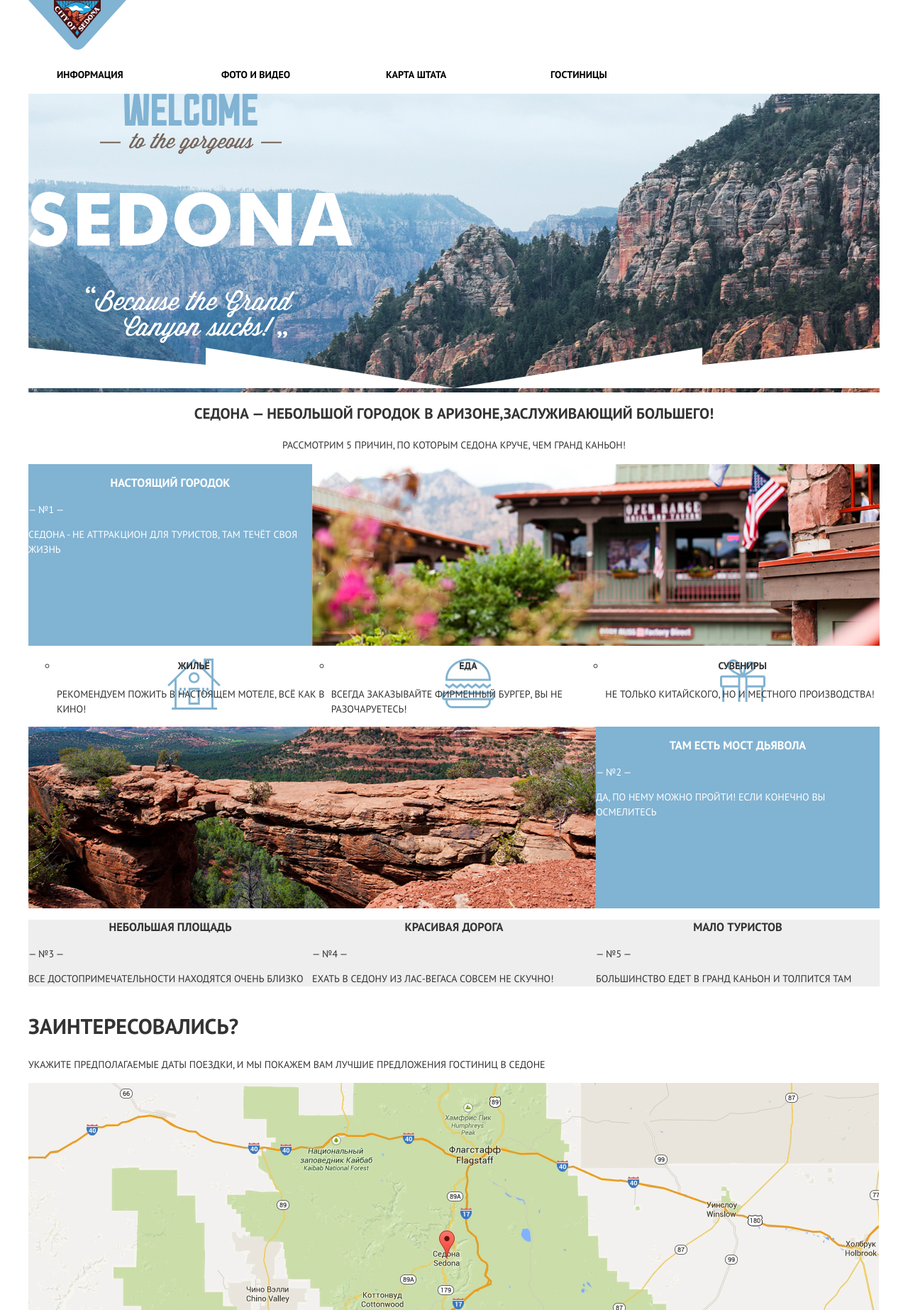
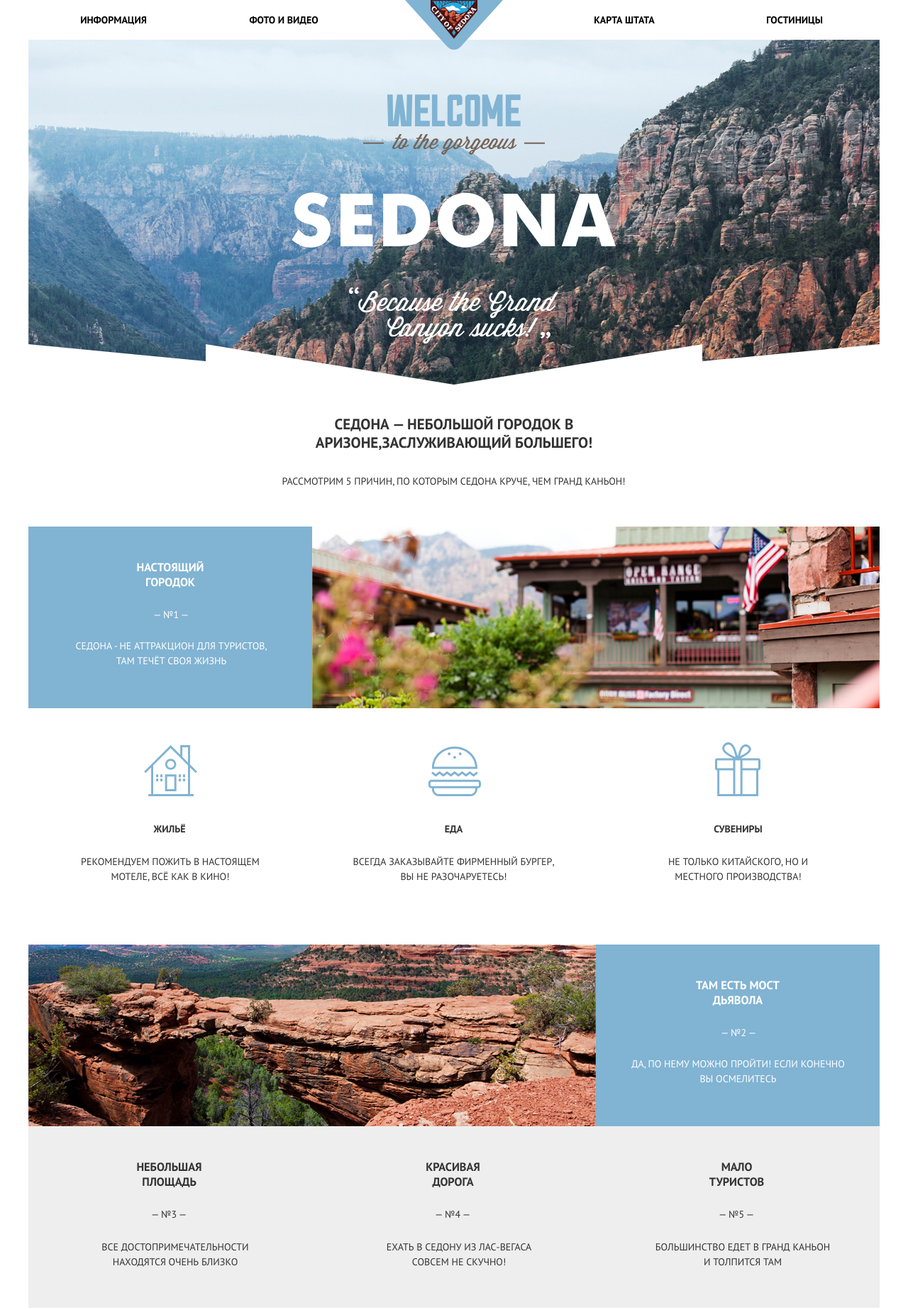
Before and after one commit to lapskaya-ks/223497-sedona-30, a plain HTML site: page index.html in a window 1280 px wide. Shown: the top 1846 px of the page at 71% size. Drawn offline with Linux system fonts and the light colour scheme.

Commit message:
Обновленная главная страница

```diff
--- a/css/style.css
+++ b/css/style.css
@@ -79,6 +79,11 @@ img {
   height: auto;
 }
 
+ul{
+  list-style: none;
+  padding-left: 0;
+}
+
 .title-hidden {
   display: none;
 }
@@ -94,19 +99,42 @@ img {
 
 .social-list {
   list-style: none;
-
+  display: flex;
+  justify-content: center;
+  margin: 0;
+  padding-left: 0px;
 }
 
 .sort-list {
   list-style: none;
+  margin: 0;
 }
 
 .catalog-list {
   list-style: none;
 }
 
+.catalog-rate {
+  margin: 0 0 0 auto;
+}
+
 .ranking {
   list-style: none;
+  display: flex;
+  justify-content: flex-end;
+}
+
+.ranking-item {
+  margin-right: 5px;
+}
+
+.ranking-item:last-child {
+  margin-right: 0px;
+}
+
+.catalog-text {
+  padding: 3px 12px 3px 15px;
+  margin: 40px 0 0;
 }
 
 /* Grid */
@@ -123,6 +151,7 @@ img {
   line-height: 26px;
   font-weight: 700;
   color: var(--basic-black);
+  position: relative;
 }
 
 
@@ -158,8 +187,10 @@ img {
 
 /* Welcome */
 
+
+
 .welcome-block {
-  background-image: url(/img/background_photo.jpg);
+  background-image: url(../img/background_photo.jpg);
   background-position: top center;
   background-repeat: no-repeat;
 }
@@ -170,6 +201,7 @@ img {
   padding: 0px;
   display: grid;
   grid-template-columns: 1fr 1fr 1fr;
+  margin: 0px;
 }
 
 
@@ -179,62 +211,148 @@ img {
   font-size: 21px;
   line-height: 26px;
   font-weight: 700;
+  padding-top: 43px;
+  width: 470px;
+  padding-left: 365px;
   text-align: center;
+  margin: 0px;
+  height: 80px;
 }
 
 .subtitle {
   line-height: 21px;
   font-weight: 700;
+}
+
+.subtitle-icon {
+  margin: 0px;
   text-align: center;
 }
 
 .subtitle-white {
   color: var(--basic-white);
+  padding-left: 139px;
+  padding-top: 47px;
+  padding-right: 139px;
+  text-align: center;
+  margin: 0px;
+}
+
+
+.nubmer-white {
+  color:var(--basic-white);
+  padding-left: 176px;
+  padding-top: 25px;
+  margin: 0px;
+}
+
+
+.desc-city {
+  color:var(--basic-white);
+  padding-top: 23px;
+  padding-left: 53px;
+  width: 297px;
+  text-align: center;
+  margin: 0px;
+}
+
+.desc-bridge {
+  color:var(--basic-white);
+  padding-top: 23px;
+  padding-left: 50px;
+  padding-right: 49px;
+  text-align: center;
+  margin: 0px;
+}
+
+.desc-reason {
+  text-align: center;
+  line-height: 26px;
+  padding-left: 340px;
+  padding-right: 341px;
+  padding-bottom: 51px;
+  margin: 0px;
+}
+
+.desc-icon {
+  margin: 0px;
   text-align: center;
 }
 
-.desc-reason {
-  line-height: 26px;
+.subtitle-grey {
+  padding-top: 47px;
+  padding-left: 139px;
+  width: 119px;
   text-align: center;
+  margin: 0px;
 }
 
-.desc-white {
-  color: var(--basic-white);
+.nubmer-grey {
+  padding-top: 25px;
+  padding-left: 173px;
+  margin: 0px;
+}
+
+.desc-grey {
+  padding-top: 25px;
+  text-align: center;
+  padding-left: 78px;
+  width: 258px;
+  margin: 0px;
 }
 
 .desc-interest {
   font-size: 30px;
   line-height: 24px;
   font-weight: 700;
+  padding-left: 446px;
+  padding-top: 58px;
 }
 
 .desc-dates {
   line-height: 24px;
+  padding-left: 383px;
+  text-align: center;
+  width: 435px;
+  padding-bottom: 110px;
 }
 
 .subtitle-name {
   font-size: 21px;
   line-height: 26px;
   font-weight: 700;
+  margin: 0 0 7px 0;
+  text-align: left;
 }
 
 .subtitle-sort {
   font-size: 12px;
   line-height: 18px;
   font-weight: 400;
+  margin: 0 40px 0 0;
 }
 
-.desc-found {
-  font-size: 21px;
-  line-height: 26px;
-  font-weight: 700;
-}
 
 .desc-contacts {
   font-size: 21px;
   line-height: 26px;
+  font-weight: 700;
   color: var(--basic-black);
   font-style: normal;
+  margin-top: 0px;
+  margin-bottom: 0px;
+  padding-top: 23px;
+}
+
+.desc-phone {
+  font-size: 21px;
+  line-height: 26px;
+  font-weight: 700;
+  color: var(--basic-black);
+  font-style: normal;
+  margin-top: 0px;
+  margin-bottom: 0px;
+  padding-top: 9px;
 }
 
 .sort-list {
@@ -250,33 +368,81 @@ img {
 
 .block-grey {
   background-color: var(--basic-delicious-grey);
+  height: 256px;
 }
 
 .color-grey {
   background-color: var(--basic-grey);
 }
 
+.feature-nested-item {
+  height: 333px;
+  width: 400px;
+}
 
 /* icon */
 
-.icon-house {
-  background-image: url(/img/icon_house.svg);
-  background-position: top center;
+.nested-icon-house {
+  background-image: url(../img/icon_house.svg);
   background-repeat: no-repeat;
+  background-position: 50% 19.8%;
 }
 
-.icon-food {
-  background-image: url(/img/icon_food.svg);
-  background-position: top center;
+.nested-icon-food {
+  background-image: url(../img/icon_food.svg);
   background-repeat: no-repeat;
+  background-position: 50% 20.4%;
 }
 
-.icon-gifts {
-  background-image: url(/img/icon_gift.svg);
-  background-position: top center;
+.nested-icon-gifts {
+  background-image: url(../img/icon_gift.svg);
   background-repeat: no-repeat;
+  background-position: 50% 18.4%;
 }
 
+.filter {
+    background-image: url(../img/background-catalog.png);
+    background-position: top center;
+    background-repeat: no-repeat;
+    height: 217px;
+}
+
+.subtitle-icon {
+  padding-top: 160px;
+}
+.subtitle-icon-house {
+  padding-left: 165px;
+  padding-right: 167px;
+}
+
+.subtitle-icon-food {
+  padding-left: 180px;
+  padding-right: 181px;
+}
+
+.subtitle-icon-gifts {
+  padding-left: 149px;
+  padding-right: 148px;
+}
+
+.desc-icon {
+  padding-top: 25px;
+}
+
+.desc-icon-house {
+  padding-left: 73px;
+  padding-right: 73px;
+}
+
+.desc-icon-food {
+  padding-left: 51px;
+  padding-right: 52px;
+}
+
+.desc-icon-gifts {
+  padding-left: 66px;
+  padding-right: 65px;
+}
 
 /* name of the hotel */
 
@@ -298,37 +464,46 @@ img {
 
 /* more detailed */
 
-.catalog-detail {
+.button {
+  font-weight: 700;
+  padding: 3px 16px;
+  line-height: 1;
+  color: white;
+  text-transform: uppercase;
+  border: none;
+  outline: none;
+  display: block;
+  margin-top: 15px;
+}
+
+.button-blue {
   color: var(--basic-white);
   background-color: var(--basic-blue);
 }
 
 
-.catalog-detail:hover {
+.button-blue:hover {
   background-color: var(--basic-light-blue);
 }
 
-.catalog-detail:active {
+.button-blue:active {
   background-color: var(--basic-dark-blue);
   color: rgba(255,255,255,0.3)
 }
 
 /* to book */
 
-.armoring {
-  text-transform: uppercase;
-}
 
-.catalog-button {
+.button-brown {
   color: var(--basic-white);
   background-color: var(--basic-brown-orange);
 }
 
-.catalog-button:hover {
+.button-brown:hover {
   background-color: var(--basic-light-brown);
 }
 
-.catalog-button:active {
+.button-brown:active {
   background-color: var(--basic-dark-brown);
   color: rgba(255, 255, 255, 0.3)
 }
@@ -344,6 +519,14 @@ img {
 
 
 /* Social button */
+
+.social-button {
+  display: flex;
+  align-items: center;
+  justify-content: center;
+  width: 46px;
+  height: 48px;
+}
 
 .social-button:link {
   color: var(--basic-white);
@@ -429,11 +612,13 @@ img {
 
 .main-footer {
   display: flex;
+  justify-content: space-between;
+  height: 120px;
 }
 
 .footer-contacts {
   text-align: center;
-  flex-basis: 328px;
+  width: 328px;
   margin-left: 73px;
 }
 
@@ -441,10 +626,17 @@ img {
   text-align: center;
   flex-basis: 328px;
   margin-left: 30px;
+  padding-top: 36px;
+  padding-left: 95px;
 }
 
 .social-item {
   display: inline;
+  margin-right: 6px;
+}
+
+.social-item:last-child {
+  margin-right: 0;
 }
 
 .flex-copyright {
@@ -452,25 +644,124 @@ img {
   flex-basis: 328px;
   margin-left: 30px;
   margin-right: 73px;
+  padding-left: 65px;
 }
 
+.desc-copyright {
+  margin-top: 0px;
+  margin-bottom: 0px;
+  padding-top: 38px;
+  display: flex;
+  align-items: center;
+}
+
+.copyright-link {
+  margin-left: 9px;
+}
 
 .sort {
   display: flex;
-  justify-content: space-between;
+  padding-top: 29px;
+  padding-bottom: 31px;
+  padding-left: 73px;
+  padding-right: 73px;
+  align-items: center;
+}
 
+.desc-found {
+  font-size: 21px;
+  line-height: 26px;
+  font-weight: 700;
+  margin: 0 46px 0 0;
+}
+
+.sort-wrap {
+  display: flex;
+  align-items: flex-end;
 }
 
 .sort-item {
   display: inline;
+  margin-right: 32px;
 }
 
-.catalog {
+.sort-item:last-child {
+  margin-right: 0px;
+}
+
+.sort-order-list {
+  margin: 0 0 0 auto;
+}
+
+.sort-order-item {
+  display: inline;
+}
+
+.catalog-item {
   display: flex;
-  padding-left: 72px;
+  padding: 23px 73px;
+  border-top: 1px solid #E5E5E5;
+}
+
+.catalog-item:last-child {
+  border-bottom: 1px solid #E5E5E5;
+}
+
+
+.catalog-pic {
+  width: 135px;
+  height: 90px;
+  margin-right: 29px;
+}
+
+.catalog-wrap {
+  display: flex;
+}
+
+.catalog-wrap-col:first-child {
+  margin-right: 6px;
+}
+
+.desc-hotel,
+.desc-price {
+  text-align: left;
+  margin: 0;
 }
 
 .site-navigation {
   display: grid;
   grid-template-columns: 1fr 1fr 1fr 1fr 1fr;
+  margin-top: 0px;
+  padding-top: 15px;
 }
+
+.site-navigation-item {
+  text-align: center;
+}
+
+.site-navigation-item:nth-child(3) {
+  grid-column-start: 4;
+}
+
+.main-header {
+  height: 56px;
+}
+
+.main-header-logo {
+  position: absolute;
+  left: 50%;
+  top: 0;
+  transform: translateX(-50%);
+}
+
+.center-pic {
+  display: block;
+  margin: 0 auto;
+  padding-top: 77px;
+}
+
+.shape-pic {
+  display: block;
+  margin: 0px 0px;
+  padding-bottom: 0px;
+}
--- a/index.html
+++ b/index.html
@@ -16,24 +16,20 @@
         <a class="main-header-logo">
           <img src="img/header_logo.svg" width="138" height="70" alt="Логотип Sedona">
         </a>
-        <div class="main-header-bar">
-          <div class="main-navigation-wrapper">
             <ul class="site-navigation">
-              <li><a class="site-link">Информация</a></li>
-              <li><a class="site-link">Фото и видео</a></li>
-              <li><a class="site-link">Карта штата</a></li>
-              <li><a class="site-link" href="catalog.html">Гостиницы</a></li>
+              <li class="site-navigation-item"><a class="site-link">Информация</a></li>
+              <li class="site-navigation-item"><a class="site-link">Фото и видео</a></li>
+              <li class="site-navigation-item"><a class="site-link">Карта штата</a></li>
+              <li class="site-navigation-item"><a class="site-link" href="catalog.html">Гостиницы</a></li>
             </ul>
-          </div>
-        </div>
       </nav>
     </header>
     <main class="container">
       <section class="welcome">
         <h1 class="title-hidden">SEDONA</h1> <!-- Задала общий класс для всех сткрытых заголовков -->
         <div class="welcome-block">
-          <img src="/img/welcome_sedona.svg" width="458" height="352" alt="Welcome to gorgeous sedona">
-          <img src="/img/shape.svg" width="1200" height="57" alt="">
+          <img class="center-pic" src="./img/welcome_sedona.svg" width="458" height="352" alt="Welcome to gorgeous sedona">
+          <img class="shape-pic" src="./img/shape.svg" width="1200" height="57" alt="">
           <!-- Здесь будет background foto -->
         </div>
       </section>
@@ -44,27 +40,27 @@
           <li class="feature-item two-columns">
             <div class="block block-blue">
               <h3 class="subtitle subtitle-white">Настоящий городок</h3>
-              <p class="desc desc-white">— №1 —</p>
-              <p class="desc desc-white">Седона - не аттракцион для туристов, там течёт своя жизнь</p>
+              <p class="desc nubmer-white">— №1 —</p>
+              <p class="desc desc-city">Седона - не аттракцион для туристов, там течёт своя жизнь</p>
             </div>
             <img class="feature-img" src="img/image_plus1.jpg" width="800" height="256" alt="Здания Седоны">
             <ul class="two-columns">
-              <li class="feature-nested-item">
+              <li class="feature-nested-item nested-icon-house">
                 <div class="icon-house">
-                  <h4 class="subtitle">Жильё</h4>
-                  <p class="desc">Рекомендуем пожить в настоящем мотеле, всё как в кино!</p>
+                  <h4 class="subtitle subtitle-icon subtitle-icon-house">Жильё</h4>
+                  <p class="desc desc-icon desc-icon-house">Рекомендуем пожить в настоящем мотеле, всё как в кино!</p>
                 </div>
               </li>
-              <li class="feature-nested-item">
+              <li class="feature-nested-item nested-icon-food">
                 <div class="icon-food">
-                  <h4 class="subtitle">Еда</h4>
-                  <p class="desc">Всегда заказывайте фирменный бургер, вы не разочаруетесь!</p>
+                  <h4 class="subtitle subtitle-icon subtitle-icon-food">Еда</h4>
+                  <p class="desc desc-icon desc-icon-food">Всегда заказывайте фирменный бургер, вы не разочаруетесь!</p>
                 </div>
               </li>
-              <li class="feature-nested-item">
+              <li class="feature-nested-item nested-icon-gifts">
                 <div class="icon-gifts">
-                  <h4 class="subtitle">Сувениры</h4>
-                  <p class="desc">Не только китайского, но и местного производства!</p>
+                  <h4 class="subtitle subtitle-icon subtitle-icon-gifts">Сувениры</h4>
+                  <p class="desc desc-icon desc-icon-gifts">Не только китайского, но и местного производства!</p>
                 </div>
               </li>
             </ul>
@@ -73,29 +69,29 @@
             <img class="feature-img" src="img/image_plus5.jpg" width="800" height="256" alt="Мост дьявола в Седоне">
             <div class="block block-blue">
               <h3 class="subtitle subtitle-white">Там есть Мост дьявола</h3>
-              <p class="desc desc-white"> — №2 —</p>
-              <p class="desc desc-white">Да, по нему можно пройти! Если конечно вы осмелитесь</p>
+              <p class="desc nubmer-white"> — №2 —</p>
+              <p class="desc desc-bridge">Да, по нему можно пройти! Если конечно вы осмелитесь</p>
             </div>
           </li>
           <li class="feature-item">
             <div class="block block-grey">
-              <h3 class="subtitle">Небольшая площадь</h3>
-              <p class="desc">— №3 —</p>
-              <p class="desc">Все достопримечательности находятся очень близко</p>
+              <h3 class="subtitle subtitle-grey">Небольшая площадь</h3>
+              <p class="desc nubmer-grey">— №3 —</p>
+              <p class="desc desc-grey">Все достопримечательности находятся очень близко</p>
             </div>
           </li>
           <li class="feature-item">
             <div class="block block-grey">
-              <h3 class="subtitle">Красивая дорога</h3>
-              <p class="desc">— №4 —</p>
-              <p class="desc">Ехать в Седону из Лас-Вегаса совсем не скучно!</p>
+              <h3 class="subtitle subtitle-grey">Красивая дорога</h3>
+              <p class="desc nubmer-grey">— №4 —</p>
+              <p class="desc desc-grey">Ехать в Седону из Лас-Вегаса совсем не скучно!</p>
             </div>
           </li>
           <li class="feature-item">
             <div class="block block-grey">
-              <h3 class="subtitle">Мало туристов</h3>
-              <p class="desc">— №5 —</p>
-              <p class="desc">Большинство едет в Гранд каньон и толпится там</p>
+              <h3 class="subtitle subtitle-grey">Мало туристов</h3>
+              <p class="desc nubmer-grey">— №5 —</p>
+              <p class="desc desc-grey">Большинство едет в Гранд каньон и толпится там</p>
             </div>
           </li>
         </ul>
@@ -103,7 +99,7 @@
       <section class="apartment-search">
         <h2 class="title-hidden">Поиск гостиниц в Седоне</h2>
         <p class="desc desc-interest">Заинтересовались?</p>
-        <p class="desc desc-dates">Укажите предполагаемые даты поездки, и мы покажем вам лучшие предложения гостиниц в
+        <p class="desc desc-dates">Укажите предполагаемые даты поездки,<br> и мы покажем вам лучшие предложения гостиниц в
           седоне</p>
       </section>
       <!-- Здесь будет форма -->
@@ -118,7 +114,7 @@
       <address class="footer-contacts">
         <h2 class="title-hidden">Контакты</h2>
         <p class="desc desc-contacts">#visitSEDONA</p>
-          <p class="desc desc-contacts"><a class="contacts-phone" href="tel:+74956660166">ТЕЛ: +7(495) 666-01-66</a></p>
+        <p class="desc desc-phone"><a class="contacts-phone" href="tel:+74956660166">ТЕЛ: +7(495) 666-01-66</a></p>
       </address>
       <section class="footer-social">
         <h2 class="title-hidden">Социальные сети</h2>
@@ -166,8 +162,8 @@
                 fill="#231F20" />
             </svg>
           </a>
+        </p>
       </div>
-        </p>
     </footer>
 </body>
 
```
Also changed, not shown: img/background-catalog.png (added). Lines whose indentation alone changed are shown as unchanged.
